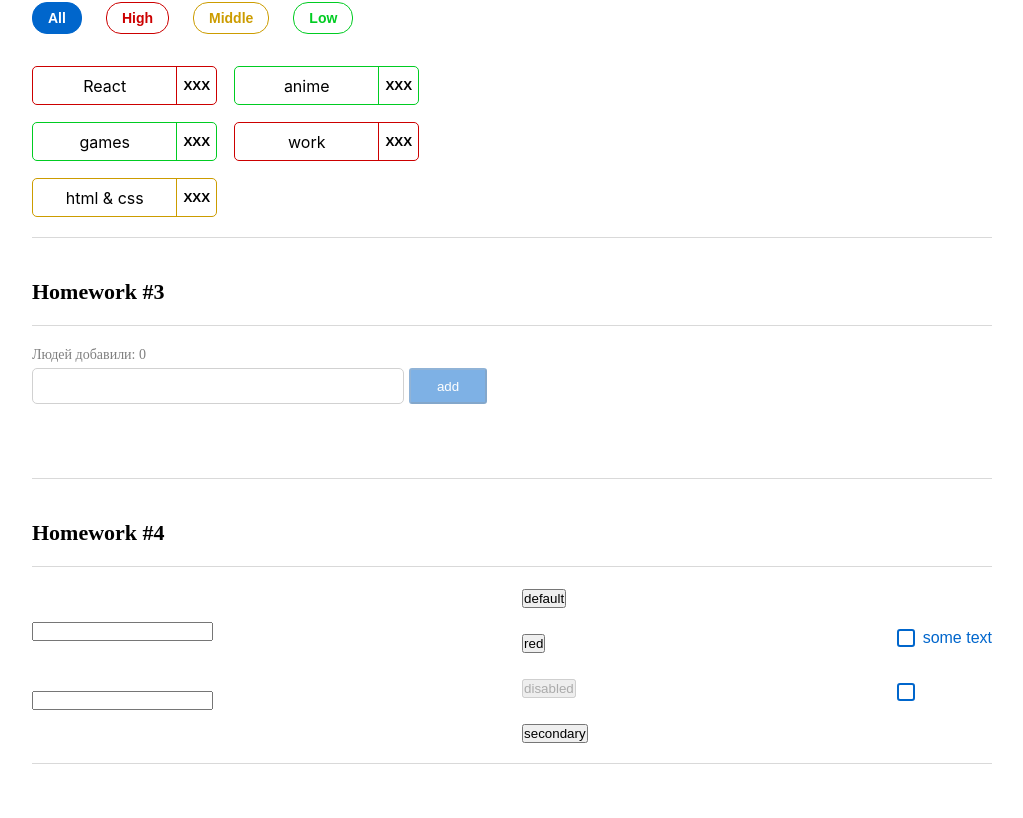
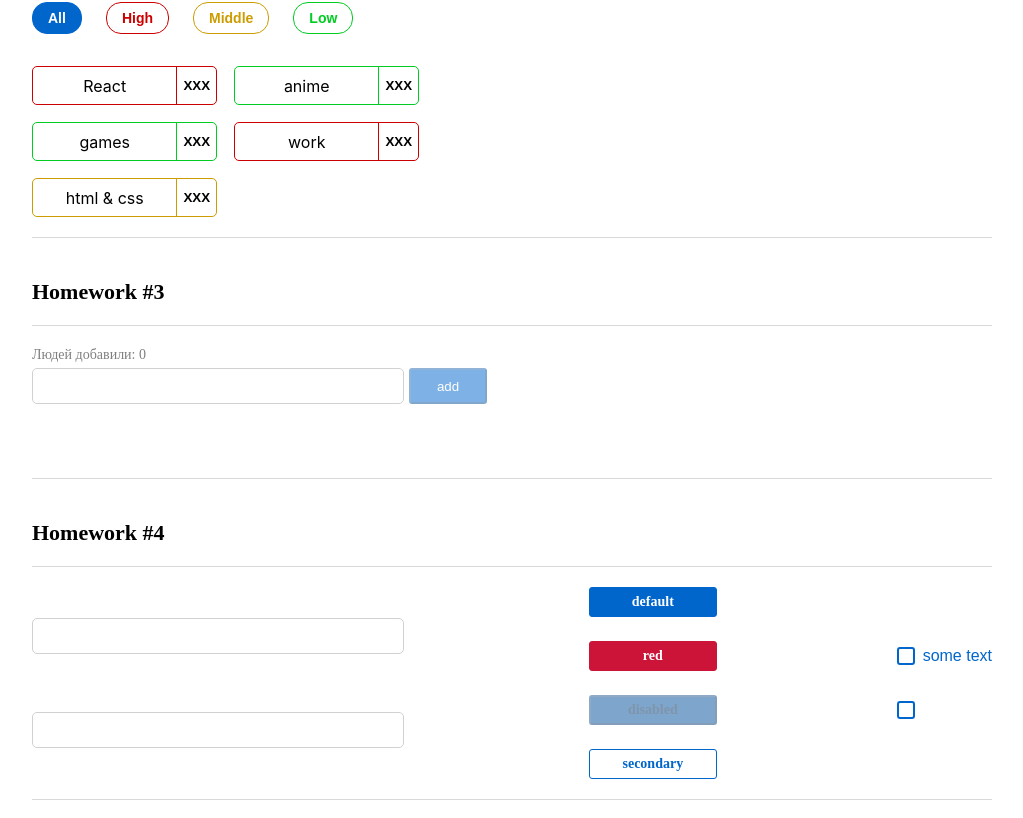
Before and after one commit to egaletsky/hws2, a React (Create React App) app: page / in a window 1280 px wide. Shown: the part 503-1321 px from the top of the page, without its empty margins (128-1151 px from the left). Before the commit the page ends 1287 px from the top, so only its background shows below. Built offline with nearby package versions, Linux system fonts and the light colour scheme.

Commit message:
HW4 3 - deploy

```diff
--- a/src/s2-homeworks/hw04/common/c1-SuperInputText/SuperInputText.module.css
+++ b/src/s2-homeworks/hw04/common/c1-SuperInputText/SuperInputText.module.css
@@ -1,20 +1,41 @@
 .input:focus {
+
 }
 
 .input {
+    height: 36px;
+    width: 372px;
+    border-radius: 5px;
+    margin: 5px 5px 5px 0px;
+    border: 1px solid #D1D1D1;
+    font-family: Montserrat;
+    font-size: 16px;
+    font-weight: 500;
+    line-height: 20px;
+    letter-spacing: 0em;
+    text-align: left;
+    padding-left: 5px;
+
 }
 
 .inputWrapper {
+    display: flex;
+    flex-direction: column-reverse;
 }
 
 .superInput {
+    border: 1px solid #D1D1D1;
 }
 
 .errorInput {
+    border: 1px solid red;
+
 }
 
 .errorInput:focus {
+    border: 1px solid red;
 }
 
 .error {
+    color: red
 }
--- a/src/s2-homeworks/hw04/common/c2-SuperButton/SuperButton.module.css
+++ b/src/s2-homeworks/hw04/common/c2-SuperButton/SuperButton.module.css
@@ -1,36 +1,66 @@
 .button {
+    width: 128px;
+    height: 30px;
+
+    font-family: 'Montserrat';
+    font-style: normal;
+    font-weight: 600;
+    font-size: 14px;
+    line-height: 20px;
+    border-radius: 3px;
+    outline:none;
 }
 
 .disabled {
+    background: #004D99;
+    color: #002E5C;
+    opacity: 0.5;
 }
 
 .secondary {
+    background: #FFFFFF;
+    color: #0066CC;
+    border: 1px solid #0066CC
+
 }
 
 .default {
+    background: #0066CC;
+    color: #FFFFFF;
+    border: 1px solid #0066CC
 }
 
 .red {
+    background: #CC1439;
+    color: #FFFFFF;
+    border: 1px solid #CC1439
 }
 
 .default:hover {
+    background: #0080FF;
 }
 
 .red:hover {
+    background: #FF1A47;
 }
 
 .secondary:hover {
+    background: #E5F0FA;
 }
 
 
 .default:active {
+    color: #C9E5FF;
 }
 
 .secondary:active {
+    background: #C9E5FF;
 }
 
 .red:active {
+    background: #B21232;
 }
 
 .button:disabled {
+    background: #004D99;
 }
--- a/src/s2-homeworks/hw04/common/c2-SuperButton/SuperButton.tsx
+++ b/src/s2-homeworks/hw04/common/c2-SuperButton/SuperButton.tsx
@@ -19,11 +19,11 @@ const SuperButton: React.FC<SuperButtonPropsType> = (
 ) => {
     const finalClassName = s.button
         + (disabled
-                ? 'disabled'
+                ? ' ' +  s.disabled
                 : xType === 'red'
-                    ? ' ' + 'red'
+                    ? ' ' + s.red
                     : xType === 'secondary'
-                        ? ' ' + 'secondary' : 'default')
+                        ? ' ' + s.secondary : ' ' +  s.default)
         + (className ? ' ' + className : '') // задачка на смешивание классов
 
     return (
```
